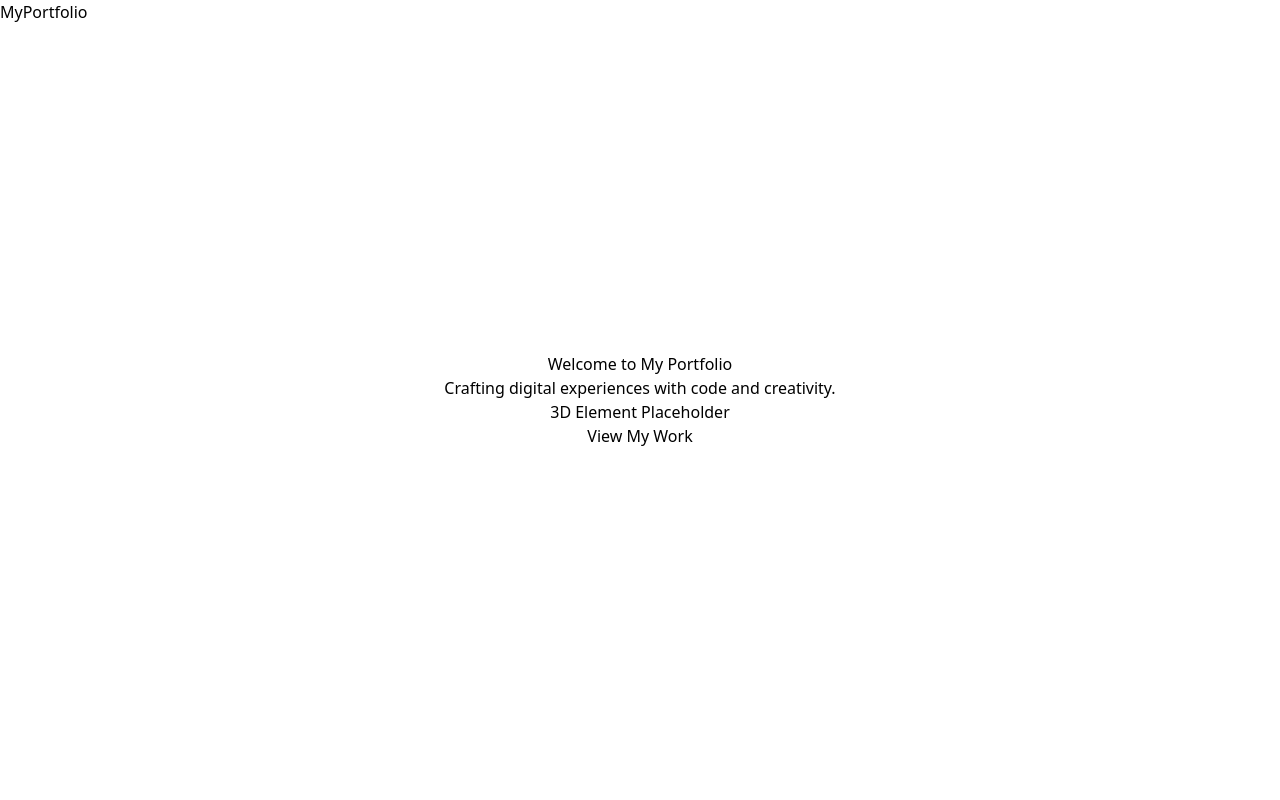
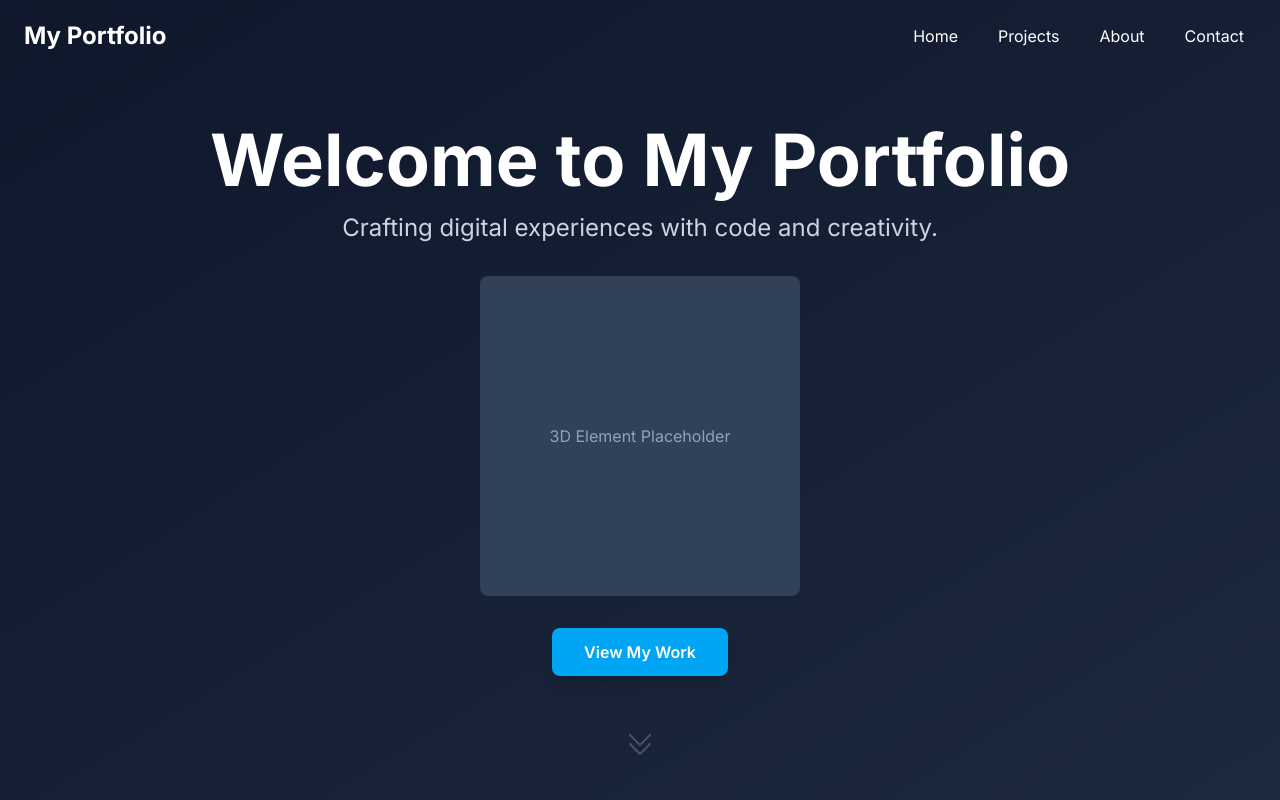
Before and after one commit to aryanX23/personal-portfolio, a Next.js app: page / in a window 1280 px wide. Shown: the top 800 px of the page. Built offline with nearby package versions, Linux system fonts and the light colour scheme.

Commit message:
fix: fixing tailwind config

```diff
--- a/postcss.config.mjs
+++ b/postcss.config.mjs
@@ -1,9 +1,10 @@
-// postcss.config.mjs
+// CORRECT - postcss.config.mjs
+
+/** @type {import('postcss-load-config').Config} */
 const config = {
-  plugins: [
-    "@tailwindcss/postcss",
-    // 'autoprefixer' // Removed for testing a simpler config
-  ],
+  plugins: {
+    '@tailwindcss/postcss': {},
+  },
 };
 
 export default config;
--- a/src/app/components/Header.tsx
+++ b/src/app/components/Header.tsx
@@ -54,7 +54,7 @@ const Header: React.FC = () => {
     >
       <nav className="container mx-auto px-6 py-4 flex justify-between items-center">
         <Link href="/" className="text-2xl font-bold text-white">
-          MyPortfolio
+          My Portfolio
         </Link>
         <div className="hidden md:flex space-x-4 text-white">
           {navLinks.map((link) => (
--- a/src/app/globals.css
+++ b/src/app/globals.css
@@ -1,5 +1,4 @@
-@import "tailwindcss/preflight";
-@tailwind utilities;
+@import "tailwindcss";
 
 :root {
   --background: #ffffff;
@@ -14,5 +13,7 @@
 }
 
 body {
-
+  background: var(--background);
+  color: var(--foreground);
+  font-family: "Inter", sans-serif;
 }
--- a/src/app/page.tsx
+++ b/src/app/page.tsx
@@ -15,7 +15,6 @@ export default function Home() {
         <About />
         <Contact />
       </div>
-      {/* Optional: Footer can be added here or in layout.tsx */}
       <footer className="py-8 text-center text-slate-400 bg-slate-900 border-t border-slate-800">
         <p>&copy; {new Date().getFullYear()} My Portfolio. All rights reserved.</p>
         <p className="text-sm">
--- a/tailwind.config.ts
+++ b/tailwind.config.ts
@@ -2,22 +2,15 @@ import type { Config } from "tailwindcss";
 
 const config: Config = {
   content: [
-    "./src/app/**/*.{js,ts,jsx,tsx,mdx}", // For pages and layout in app directory
-    "./src/app/components/**/*.{js,ts,jsx,tsx,mdx}", // For components
-    // If you have other top-level directories with components, add them too.
-    // e.g. "./src/components/**/*.{js,ts,jsx,tsx,mdx}" if you had a general src/components
+    "./src/app/**/*.{js,ts,jsx,tsx,mdx}",
+    "./src/app/components/**/*.{js,ts,jsx,tsx,mdx}",
   ],
   theme: {
     extend: {
       colors: {
-        // Example: Adding custom colors if needed
-        // 'brand-blue': '#0070f3',
       },
       fontFamily: {
-        // Example: If using custom fonts not handled by next/font directly in Tailwind
-        // sans: ['var(--font-inter)', 'sans-serif'], // Assuming --font-inter is set up
       },
-      // Add any other theme extensions here
       backgroundImage: {
         "gradient-radial": "radial-gradient(var(--tw-gradient-stops))",
         "gradient-conic":
@@ -26,9 +19,6 @@ const config: Config = {
     },
   },
   plugins: [
-    // Add any Tailwind plugins here
-    // require('@tailwindcss/typography'),
-    // require('@tailwindcss/forms'),
   ],
 };
 export default config;
```
